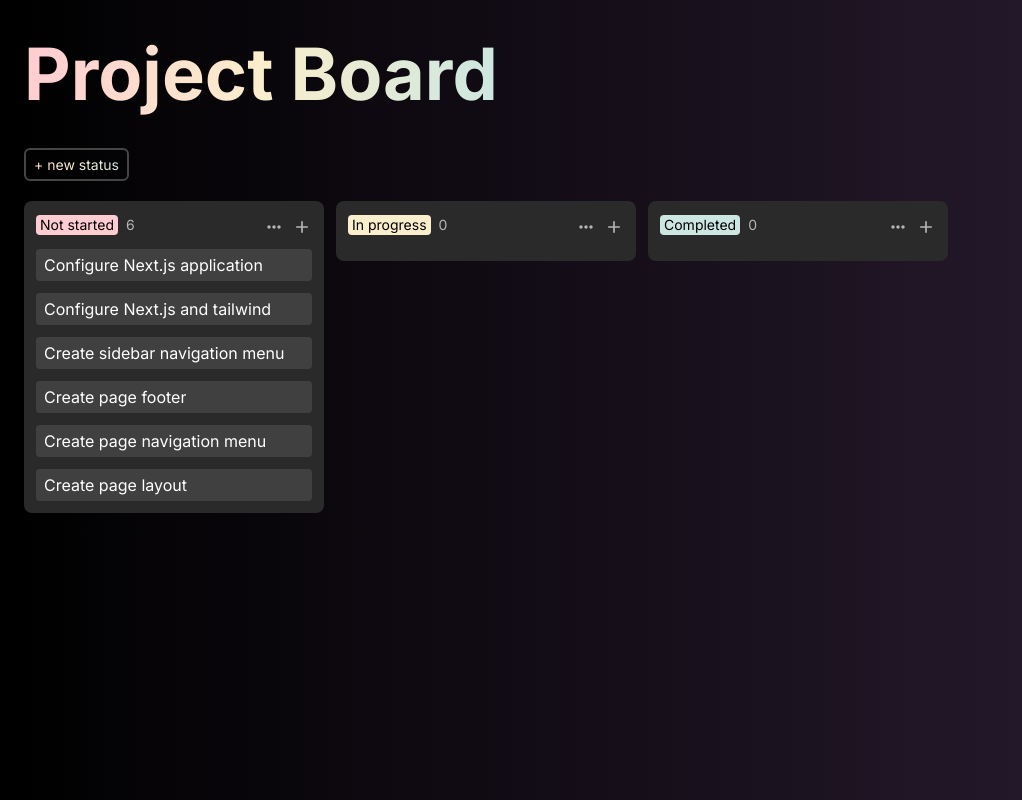
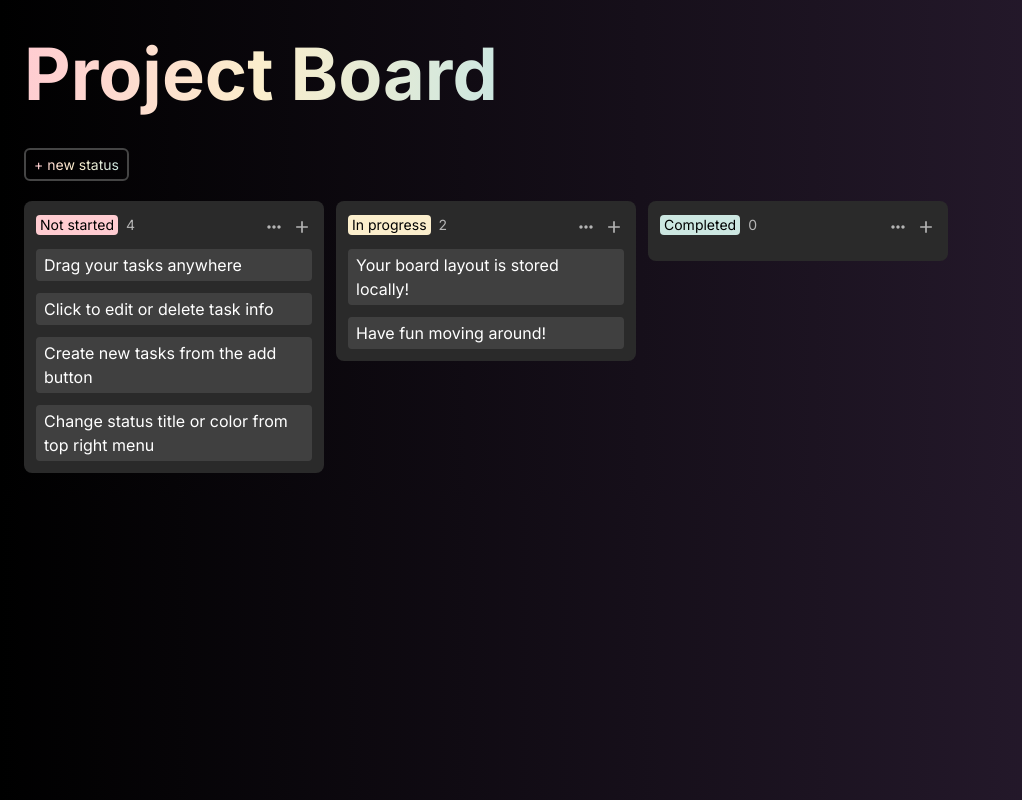
Before and after one commit to HiAkshat/project-board, a Next.js app: page / in a window 1280 px wide. Shown: the whole page, without its empty margins (0-1022 px from the left). Built offline with nearby package versions, Linux system fonts and the light colour scheme.

Commit message:
status color changing functionality added

```diff
--- a/src/app/globals.css
+++ b/src/app/globals.css
@@ -166,6 +166,37 @@ input::-ms-input-placeholder { /* Edge 12 -18 */
   color: rgb(77, 77, 77);
 }
 
+/* Hide scrollbar for IE, Edge and Firefox */
+.no-scrollbar {
+  -ms-overflow-style: none;  /* IE and Edge */
+  scrollbar-width: none;  /* Firefox */
+
+  mask-image: linear-gradient(
+    to right,
+    /* hsl(0 0% 0% / 0), */
+    hsl(0 0% 0% / 1) 10%,
+    hsl(0 0% 0% / 1) 90%,
+    hsl(0 0% 0% / 0)
+  );
+}
+
+/* Scrollbar styling */
+
+body::-webkit-scrollbar {
+  width: 0.5em;
+}
+
+body::-webkit-scrollbar-track {
+  box-shadow: inset 0 0 6px rgba(0, 0, 0, 0.5);
+}
+
+body::-webkit-scrollbar-thumb {
+  /* background-color: darkgrey; */
+  background-color: rgb(194, 194, 194);
+  border-radius: 10px;
+  /* outline: 1px solid slategrey; */
+}
+
 @layer utilities {
   .text-balance {
     text-wrap: balance;
--- a/src/components/statusMenu/statusMenu.jsx
+++ b/src/components/statusMenu/statusMenu.jsx
@@ -15,6 +15,7 @@ import DeleteIcon from '@mui/icons-material/Delete';
 
 export default function StatusMenu({column, hanldeStatusInput}) {
   const [projectData, setProjectData] = useAtom(projectAtom)
+  const colors = ["#ffccd1", "#fbeecc", "#cce7e1", "#cccfe7", "#e7cce3", "#97afd4"]
 
   const handleStatusDelete = () => {
     const newProjectData = {
@@ -29,12 +30,41 @@ export default function StatusMenu({column, hanldeStatusInput}) {
     return
   }
 
+  const handleColorChange = (color) => {
+    const newCol = {
+      ...column,
+      color: color
+    }
+
+    const newProjectData = {
+      ...projectData,
+      columns: {
+        ...projectData.columns,
+        [column.id]: newCol
+      }
+    }
+
+    setProjectData(newProjectData)
+    return
+  }
+
   return (
     <DropdownMenu>
       <DropdownMenuTrigger>
         <span className="text-[#B5B5B5] hover:text-white"><MoreHorizIcon fontSize="small"/></span>
       </DropdownMenuTrigger>
-      <DropdownMenuContent>
+      <DropdownMenuContent className="max-w-32">
+          <div className="relative flex overflow-x-scroll no-scrollbar">
+            <div className="flex gap-1 ml-2 my-1">
+              {colors.map((color, index) => {
+                return (
+                  <DropdownMenuItem onClick={() => handleColorChange(color)} key={index} style={{backgroundColor: color}} className="w-5 h-5 rounded-full cursor-pointer hover:brightness-105">
+                  </DropdownMenuItem>
+                )
+              })}
+            </div>
+          </div>
+          <DropdownMenuSeparator />
           <DropdownMenuItem className="flex items-center hover:bg-[#313131] rounded-md gap-2 w-full px-2 py-1 text-sm cursor-pointer" onClick={() => hanldeStatusInput()}>
             <span className=""><EditIcon fontSize="small"/></span>
             <span className="text-left">Edit title</span>
--- a/src/data/initialData.js
+++ b/src/data/initialData.js
@@ -1,13 +1,11 @@
-import { v4 as uuidv4 } from 'uuid';
-
 const initialProjectData = {
   tasks: {
-    [1]: { id: 1, title: "Configure Next.js application", desc: ""},
-    [2]: { id: 2, title: "Configure Next.js and tailwind ", desc: ""},
-    [3]: { id: 3, title: "Create sidebar navigation menu", desc: ""},
-    [4]: { id: 4, title: "Create page footer", desc: ""},
-    [5]: { id: 5, title: "Create page navigation menu", desc: ""},
-    [6]: { id: 6, title: "Create page layout", desc: ""},
+    [1]: { id: 1, title: "Drag your tasks anywhere", desc: ""},
+    [2]: { id: 2, title: "Click to edit or delete task info", desc: ""},
+    [3]: { id: 3, title: "Create new tasks from the add button", desc: ""},
+    [4]: { id: 4, title: "Change status title or color from top right menu", desc: ""},
+    [5]: { id: 5, title: "Your board layout is stored locally!", desc: "Your layout and tasks are saved locally even if you close the tab."},
+    [6]: { id: 6, title: "Have fun moving around!", desc: ""},
   },
 
   columns: {
@@ -15,13 +13,13 @@ const initialProjectData = {
       id: "column-1",
       color: "#ffccd1",
       title: "Not started",
-      taskIds: [1, 2, 3, 4, 5, 6],
+      taskIds: [1, 2, 3, 4],
     },
     "column-2": {
       id: "column-2",
       color: "#fbeecc",
       title: "In progress",
-      taskIds: [],
+      taskIds: [5, 6],
     },
     "column-3": {
       id: "column-3",
```
